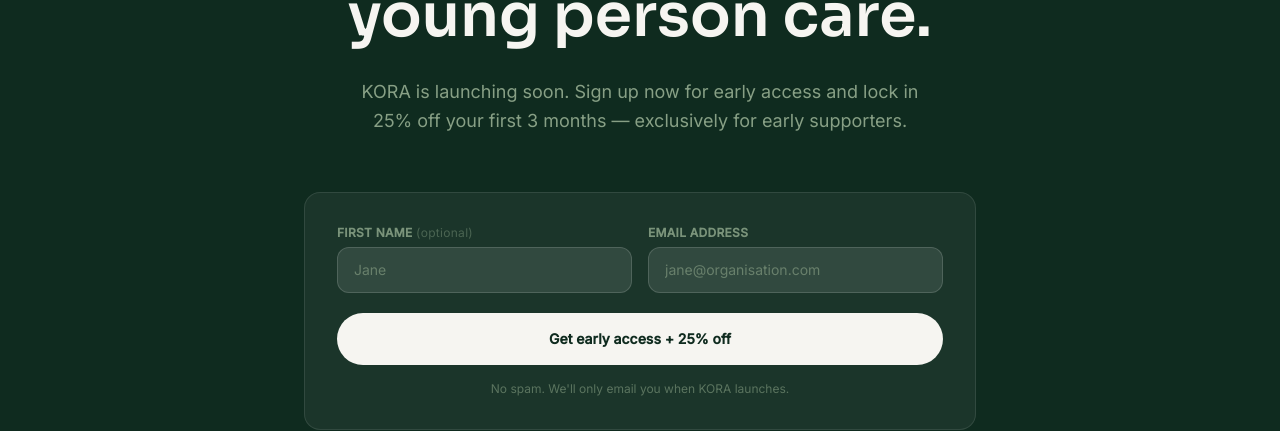
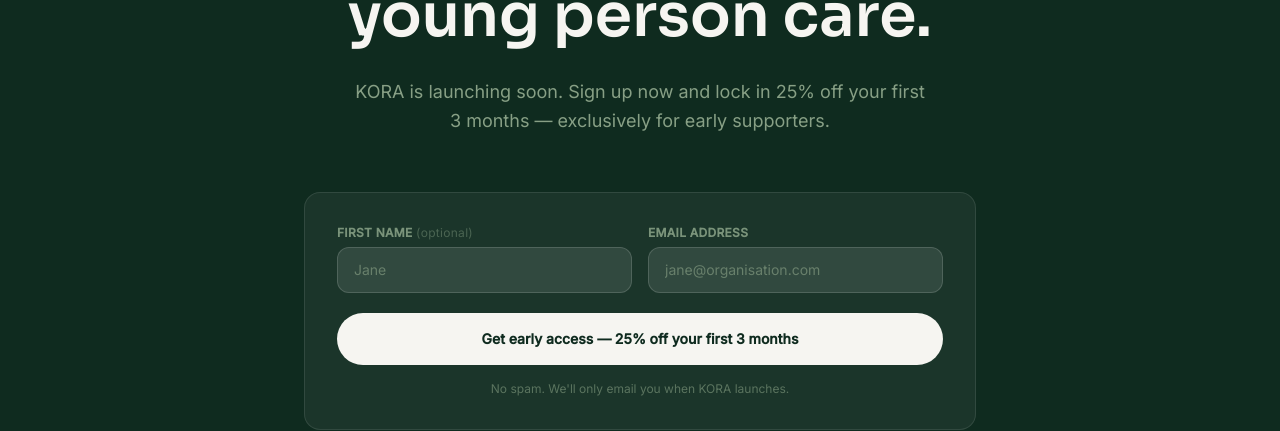
Before and after one commit to FalconChipp/kora-site, a Next.js app: page / in a window 1280 px wide. Shown: the part 373-804 px from the top of the page. Built offline with nearby package versions, Linux system fonts and the light colour scheme; no server answers.

Commit message:
Update page.tsx

```diff
--- a/src/app/page.tsx
+++ b/src/app/page.tsx
@@ -58,7 +58,7 @@
               <p className="font-[family-name:var(--font-sora)] font-semibold text-2xl sm:text-3xl text-ivory tracking-widest">
                 {code}
               </p>
-              <p className="text-sage/60 text-xs mt-2">25% off your first 3 months · Single use · Valid at launch</p>
+              <p className="text-sage/60 text-xs mt-2">25% off your first 3 months — exclusively for early supporters · Single use · Valid at launch</p>
             </div>
             <p className="text-sage/60 text-xs">
               We&apos;ll email you when KORA is ready to launch. In the meantime,{" "}
@@ -77,7 +77,7 @@
                 The outcomes platform built for young person care.
               </h1>
               <p className="text-base sm:text-lg text-sage/70 leading-relaxed max-w-xl mx-auto">
-                KORA is launching soon. Sign up now for early access and lock in 25% off your first 3 months — exclusively for early supporters.
+                KORA is launching soon. Sign up now and lock in 25% off your first 3 months — exclusively for early supporters.
               </p>
             </div>
 
@@ -117,7 +117,7 @@
                 disabled={submitting}
                 className="w-full rounded-full bg-ivory py-4 text-sm font-semibold text-forest hover:bg-sage transition-colors disabled:opacity-60 mt-1"
               >
-                {submitting ? "Reserving your spot…" : "Get early access + 25% off"}
+                {submitting ? "Reserving your spot…" : "Get early access — 25% off your first 3 months"}
               </button>
 
               <p className="text-center text-xs text-sage/40">
```
